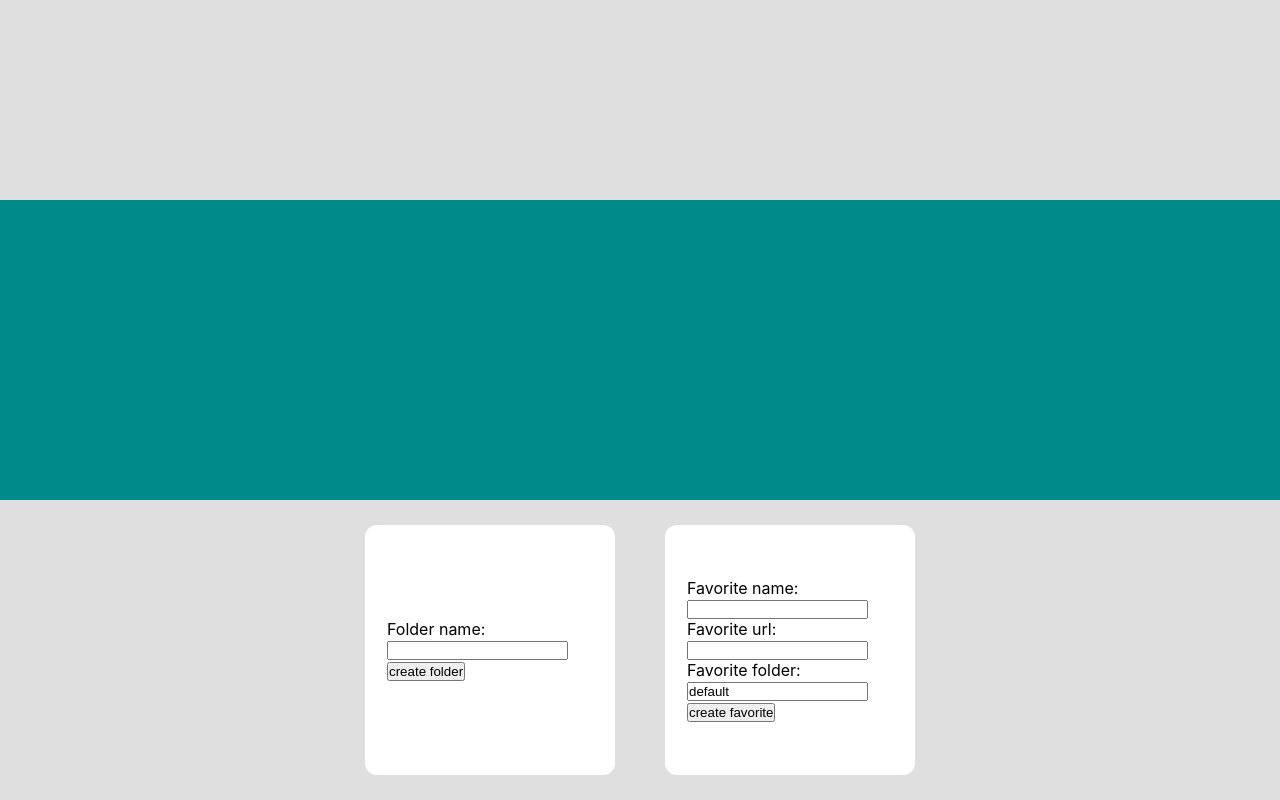
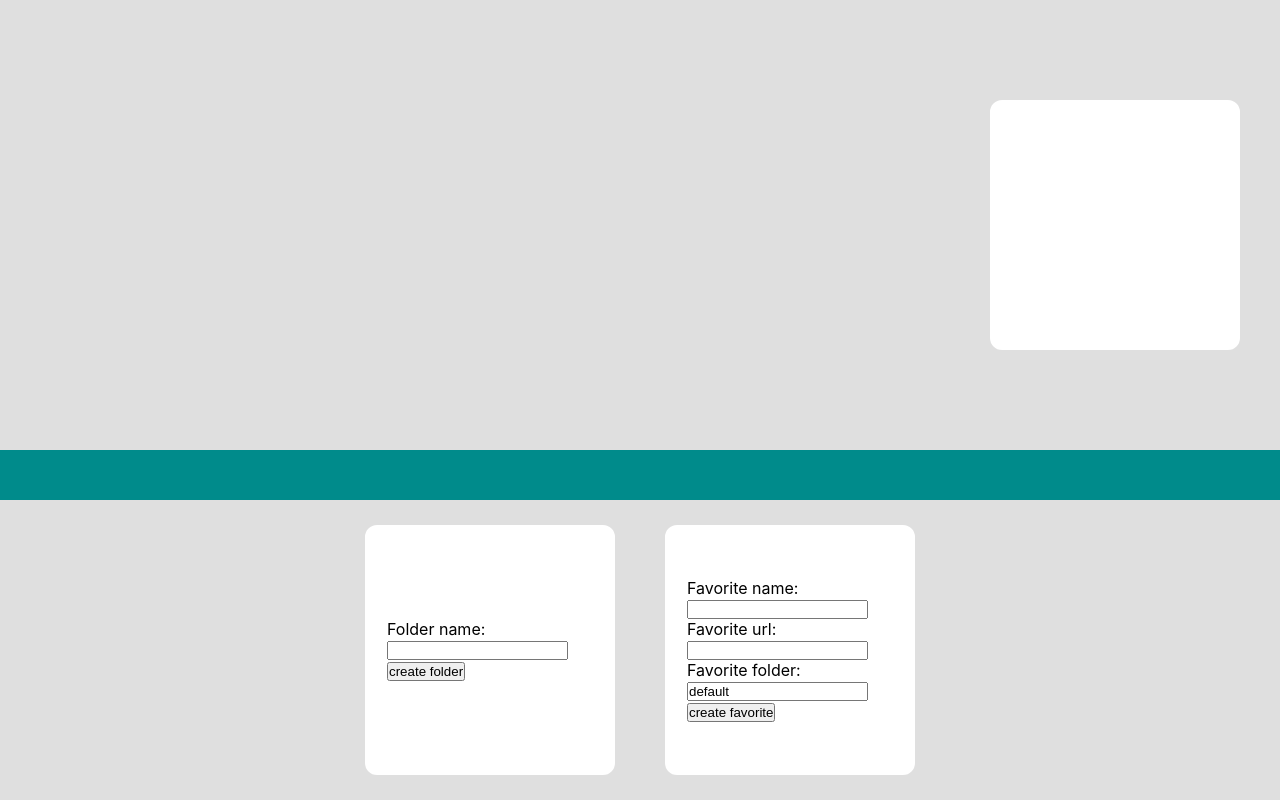
Before and after one commit to Pechenyice/siteMapper, a React (Create React App) app: page / in a window 1280 px wide. Built offline with nearby package versions, Linux system fonts and the light colour scheme.

Commit message:
added layout styling

```diff
--- a/src/noRedux/elements/components/FoldersDisplay/FoldersDisplay.tsx
+++ b/src/noRedux/elements/components/FoldersDisplay/FoldersDisplay.tsx
@@ -9,9 +9,9 @@ interface IProps {
 
 const FoldersDisplay: React.FC<IProps>  = ({folders}) => {
     return (
-        <div>
+        <div className="display__container">
             {
-                folders.map((f, i) => <FolderElem key={i} data={f} />)
+                folders.map((f, i) => <FolderElem key={i} data={f} index={i} />)
             }
         </div>
     );
```
